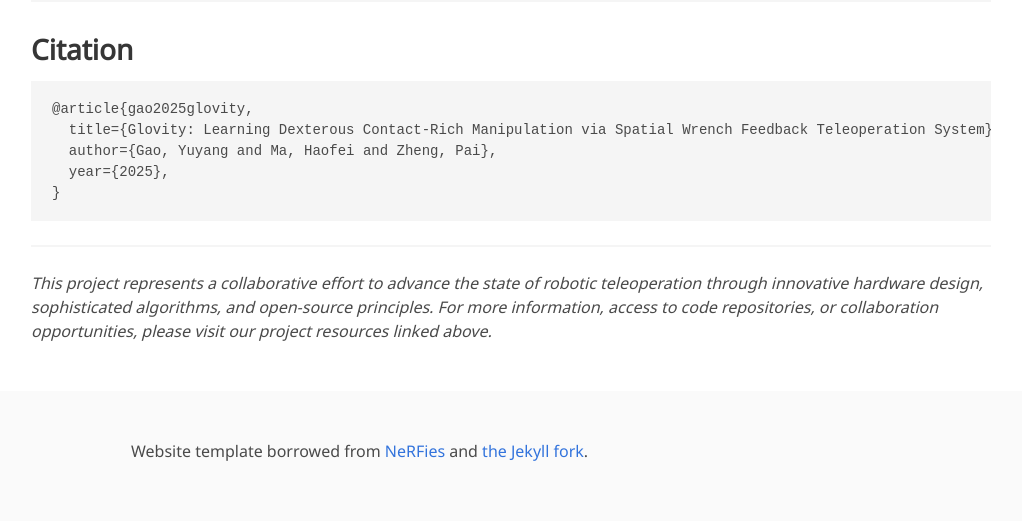
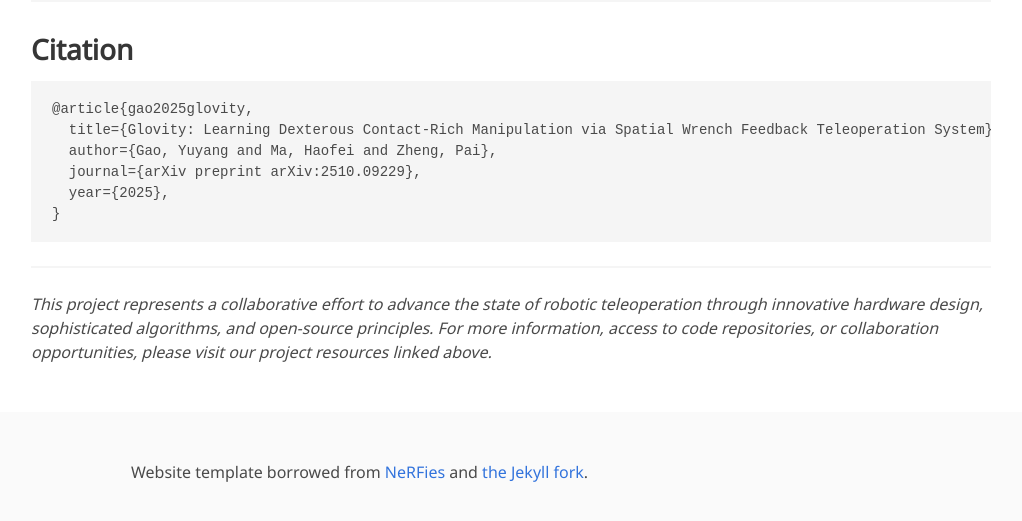
Before and after one commit to glovity/glovity.github.io, a Jekyll site: the page built from index.md, in a window 1280 px wide and 900 px high, scrolled down 3401 px, cut to the strip 320-841 px from the top of the window. Shown: the whole strip, without its empty margins (129-1151 px from the left). Built offline with Jekyll 4.4.1, drawn with Linux system fonts in a browser that asks for light colours; some web fonts are replaced.

Commit message:
Update index.md

````diff
--- a/index.md
+++ b/index.md
@@ -141,6 +141,7 @@ Glovity\'s development is guided by three core principles that ensure both acces
 @article{gao2025glovity,
   title={Glovity: Learning Dexterous Contact-Rich Manipulation via Spatial Wrench Feedback Teleoperation System},
   author={Gao, Yuyang and Ma, Haofei and Zheng, Pai},
+  journal={arXiv preprint arXiv:2510.09229},
   year={2025},
 }
 ```
````
